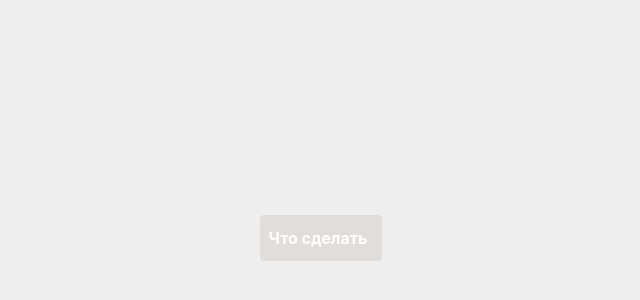
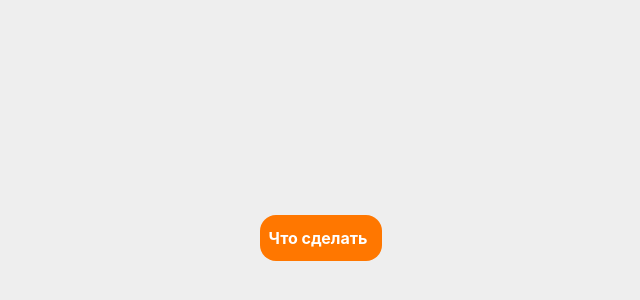
Before and after one commit to AngelinaBz/react-components, a React (Vite) app: page / in a window 1280 px wide. Shown: the part 162-462 px from the top of the page, without its empty margins (319-959 px from the left). Built offline with nearby package versions, Linux system fonts and the light colour scheme.

Commit message:
feat: add state for button

```diff
--- a/src/App.tsx
+++ b/src/App.tsx
@@ -6,7 +6,7 @@ function App() {
     <>
       <Button
         label={'Что сделать'}
-        style="secondary"
+        style="primary"
         size={36}
         state={'enabled'}
         counter={true}
--- a/src/components/button/Button.css
+++ b/src/components/button/Button.css
@@ -2,9 +2,12 @@
   display: flex;
   align-items: center;
   justify-content: center;
-  border-radius: 4px;
+  border-radius: 16px;
   cursor: pointer;
   font-weight: bold;
+  position: relative;
+  overflow: hidden;
+  transition: transform 250ms;
 }
 
 .button.primary {
@@ -13,7 +16,7 @@
 }
 
 .button.secondary {
-  background-color: #8366561f;
+  background-color: rgba(131, 102, 86, 0.121);
   color: white;
 }
 
@@ -21,7 +24,25 @@
   opacity: 1;
 }
 
+.button.hovered .overlay,
+.button.pressed .overlay {
+  position: absolute;
+  top: 0;
+  left: 0;
+  right: 0;
+  bottom: 0;
+  background-color: white;
+  opacity: 0.12;
+  transition: opacity 400ms;
+}
+
 .contentGroup {
   display: flex;
   align-items: center;
 }
+
+.loader {
+  display: flex;
+  justify-content: center;
+  align-items: center;
+}
--- a/src/components/button/Button.tsx
+++ b/src/components/button/Button.tsx
@@ -11,9 +11,54 @@ type ButtonProps = {
   focused: boolean;
 };
 
-class Button extends Component<ButtonProps> {
+type ButtonState = {
+  isHovered: boolean;
+  isPressed: boolean;
+  isLoading: boolean;
+};
+
+class Button extends Component<ButtonProps, ButtonState> {
+  constructor(props: ButtonProps) {
+    super(props);
+    this.state = {
+      isHovered: false,
+      isPressed: false,
+      isLoading: false,
+    };
+  }
+  handleMouseEnter = () => {
+    if (!this.state.isPressed && !this.state.isLoading) {
+      this.setState({ isHovered: true });
+    }
+  };
+
+  handleMouseLeave = () => {
+    if (!this.state.isPressed && !this.state.isLoading) {
+      this.setState({ isHovered: false });
+    }
+  };
+
+  handleMouseDown = () => {
+    this.setState({ isHovered: false, isPressed: true });
+  };
+
+  handleMouseUp = () => {
+    this.setState({ isPressed: false }, this.startLoading);
+  };
+
+  startLoading = () => {
+    if (!this.state.isLoading) {
+      this.setState({ isLoading: true });
+      setTimeout(() => this.stopLoading(), 2000);
+    }
+  };
+
+  stopLoading = () => {
+    this.setState({ isLoading: false });
+  };
   render() {
-    const { label, style, size, state, counter, focused } = this.props;
+    const { label, style, size, counter } = this.props;
+    const { isHovered, isPressed, isLoading } = this.state;
 
     let paddingHorizontal, paddingVertical, loaderSize, gap;
 
@@ -39,30 +84,44 @@ class Button extends Component<ButtonProps> {
       default:
     }
 
-    const buttonClasses = `button ${style} ${state} ${focused ? 'focused' : ''}`;
+    const buttonClasses = `button ${style} ${isHovered ? 'hovered' : ''} ${isPressed ? 'pressed' : ''} ${isLoading ? 'loading' : ''}`;
 
     return (
       <button
         className={buttonClasses}
         style={{
           padding: `${paddingVertical}px ${paddingHorizontal}px`,
+          transform: isPressed ? 'scale(0.95)' : 'scale(1)',
+        }}
+        onMouseEnter={this.handleMouseEnter}
+        onMouseLeave={this.handleMouseLeave}
+        onMouseDown={this.handleMouseDown}
+        onMouseUp={this.handleMouseUp}
+      >
+        <div
+          className="loader"
+          style={{
+            width: loaderSize,
+            height: loaderSize,
+            visibility: isLoading ? 'visible' : 'hidden',
+            position: 'absolute',
+            top: '50%',
+            left: '50%',
+            transform: 'translate(-50%, -50%)',
           }}
         >
+          <img src="./tube-spinner.svg" alt="Loading" />
+        </div>
         <div
           className="contentGroup"
           style={{
             gap: `${gap}px`,
+            visibility: isLoading ? 'hidden' : 'visible',
+            transform: isHovered ? 'scale(1.05)' : 'scale(1)',
+            transition:
+              'transform 500ms cubic-bezier(0, -0.3, 0.5, 1.3), opacity 500ms',
           }}
         >
-          {state === 'loading' ? (
-            <div
-              className="loader"
-              style={{ width: loaderSize, height: loaderSize }}
-            >
-              {/**/}
-            </div>
-          ) : (
-            <>
           <span className="label">{label}</span>
           {counter && (
             <Counter
@@ -73,9 +132,8 @@ class Button extends Component<ButtonProps> {
               stroke={true}
             />
           )}
-            </>
-          )}
         </div>
+        {(isHovered || isPressed) && <div className="overlay"></div>}
       </button>
     );
   }
```
Also changed, not shown: public/tube-spinner.svg (added). Lines whose indentation alone changed are shown as unchanged.
